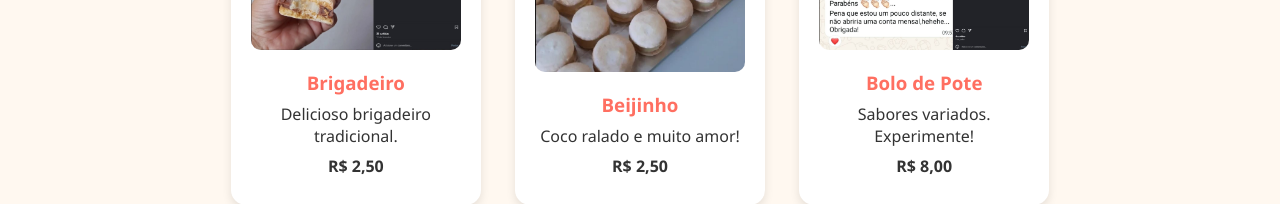
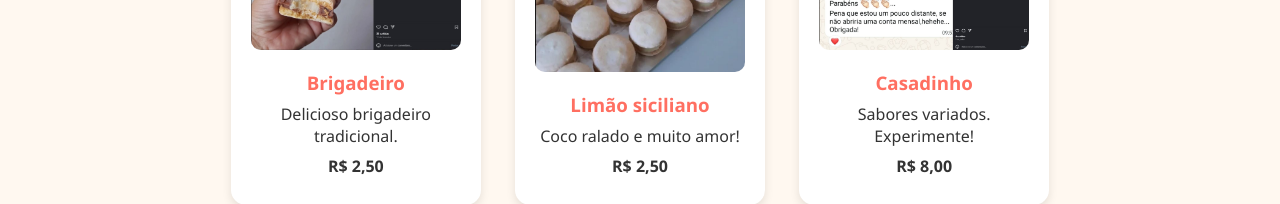
Before and after one commit to AdrianoCoimbraTec/site-doces, a plain HTML site: page index.html in a window 1280 px wide. Shown: the part 501-705 px from the top of the page. Drawn offline with Linux system fonts and the light colour scheme.

Commit message:
Update index.html

```diff
--- a/index.html
+++ b/index.html
@@ -22,13 +22,13 @@
         </div>
         <div class="card">
             <img src="2.JPG" alt="Beijinho">
-            <h3>Beijinho</h3>
+            <h3>Limão siciliano</h3>
             <p>Coco ralado e muito amor!</p>
             <p class="preco">R$ 2,50</p>
         </div>
         <div class="card">
             <img src="3.JPG" alt="Bolo de Pote">
-            <h3>Bolo de Pote</h3>
+            <h3>Casadinho</h3>
             <p>Sabores variados. Experimente!</p>
             <p class="preco">R$ 8,00</p>
         </div>
```
